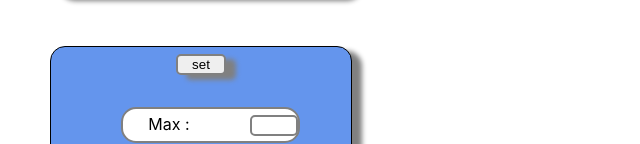
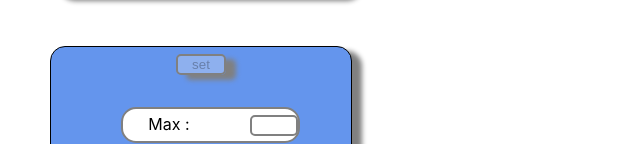
Before and after one commit to boevoivertolet/training, a React (Create React App) app: page / in a window 1280 px wide. Shown: the part 256-400 px from the top of the page, without its empty margins (0-640 px from the left). Built offline with nearby package versions, Linux system fonts and the light colour scheme.

Commit message:
let fixedMinValue = minValue;     let fixedMaxValue = maxValue;

```diff
--- a/src/App.tsx
+++ b/src/App.tsx
@@ -23,12 +23,12 @@ function App() {
     let initialMinValue = 0;
 
 
+    let [maxValue, setMaxValue] = useState<number>(initialMaxValue)
+    let [minValue, setMinValue] = useState<number>(initialMinValue)
 
-    const [maxValue, setMaxValue] = useState<number>(initialMaxValue)
-    const [minValue, setMinValue] = useState<number>(initialMinValue)
+    let fixedMinValue = minValue;
+    let fixedMaxValue = maxValue;
 
-    let fixedMinValue = 0;
-    let fixedMaxValue = 0;
 
     const fixMaxValue = (e: ChangeEvent<HTMLInputElement>) => {
         fixedMaxValue = Number(e.currentTarget.value);
@@ -41,20 +41,32 @@ function App() {
     }
 
     const fixValue = () => {
-        setMaxValue(fixedMaxValue);
-        setMinValue(fixedMinValue);
+            setMaxValue(fixedMaxValue);
+            setMinValue(fixedMinValue);
     }
 
 
     return (
         <div>
-            <Counter minValue={minValue} maxValue={maxValue} toMinValue={toMinValue} value={value}
-                     plusOneFN={plusOneFN}/>
-            <Settings fixValue={fixValue} fixMinValue={fixMinValue} fixMaxValue={fixMaxValue}/>
+            <Counter
+                minValue={minValue}
+                maxValue={maxValue}
+                toMinValue={toMinValue}
+                value={value}
+                plusOneFN={plusOneFN}
+            />
+            <Settings
+                fixValue={fixValue}
+                fixMinValue={fixMinValue}
+                fixMaxValue={fixMaxValue}
+                minValue={minValue}
+                maxValue={maxValue}
+                fixedMaxValue={fixedMaxValue}
+                fixedMinValue={fixedMinValue}
+            />
         </div>
     );
 }
 
 
-
 export default App;
--- a/src/Counter.tsx
+++ b/src/Counter.tsx
@@ -11,19 +11,6 @@ type CounterPropsType ={
 }
 
 export const Counter = (props: CounterPropsType) => {
- /*   let initialValue = 0;
-
-    const [value, setValue] = useState<number>(initialValue)
-
-    const toZero = () => {
-        setValue(0)
-    }
-
-    const plusOneFN = () => {
-        if (value < props.maxValue)
-            setValue(value + 1)
-        console.log(props.maxValue)
-    }*/
 
 
     return (
@@ -35,7 +22,7 @@ export const Counter = (props: CounterPropsType) => {
                 }}>+1
                 </button>
 
-                <button disabled={props.value === 0} onClick={() => {
+                <button disabled={props.value === props.minValue} onClick={() => {
                     props.toMinValue()
                 }}>reset
                 </button>
--- a/src/Settings.tsx
+++ b/src/Settings.tsx
@@ -2,19 +2,24 @@ import React, {ChangeEvent} from 'react';
 
 export type SettingsPropsType = {
     fixValue: () => void
-    fixMaxValue:(e: ChangeEvent<HTMLInputElement>)=>void
-    fixMinValue:(e: ChangeEvent<HTMLInputElement>)=>void
+    fixMaxValue: (e: ChangeEvent<HTMLInputElement>) => void
+    fixMinValue: (e: ChangeEvent<HTMLInputElement>) => void
+    maxValue: number
+    minValue: number
+    fixedMaxValue: number
+    fixedMinValue: number
+
 }
 
 
 export const Settings = (props: SettingsPropsType) => {
 
 
-
     return (
         <div className={'settings'}>
             <div>
-                <button onClick={props.fixValue}>set
+                <button disabled={props.minValue=== props.fixedMinValue}
+                        onClick={props.fixValue}>set
                 </button>
                 <div className={'minMaxDiv'}>Max :<input onChange={props.fixMaxValue} type="number"/></div>
                 <div className={'minMaxDiv'}>Min : <input onChange={props.fixMinValue} type="number"/></div>
```
